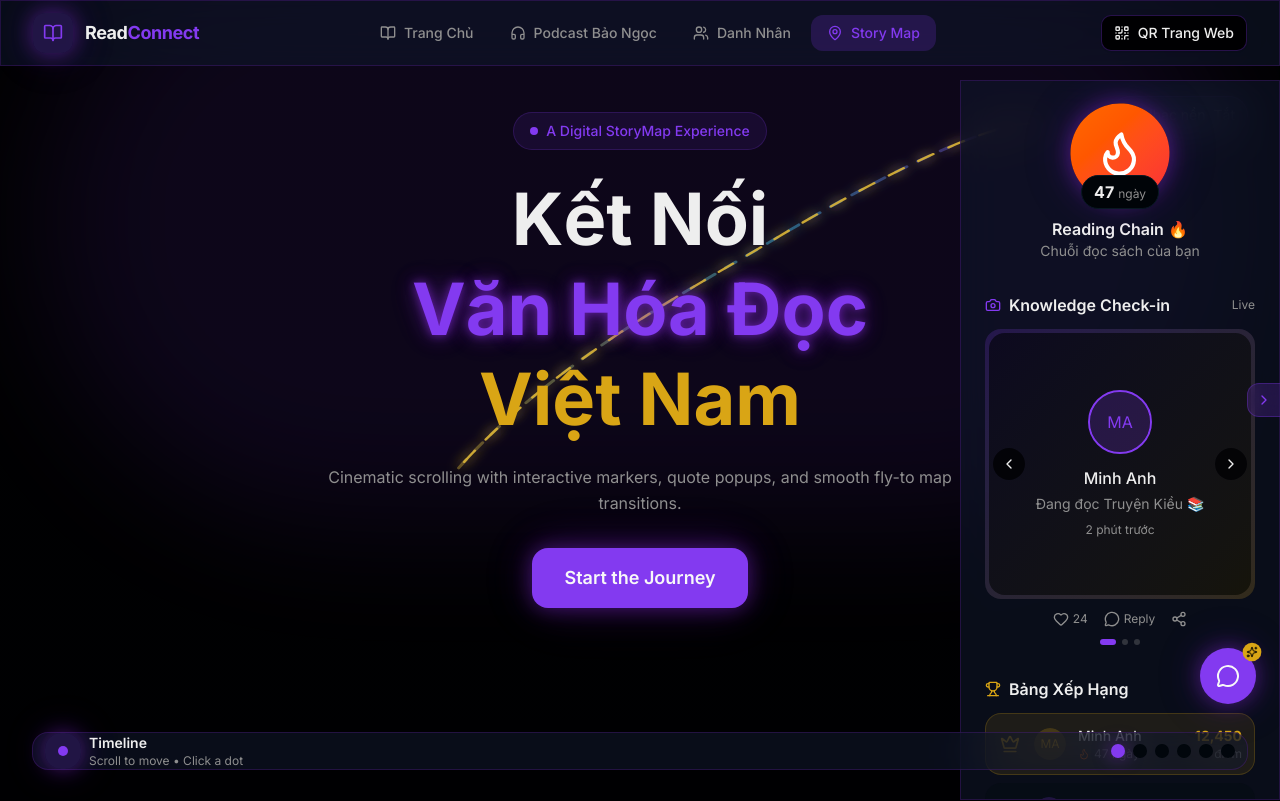
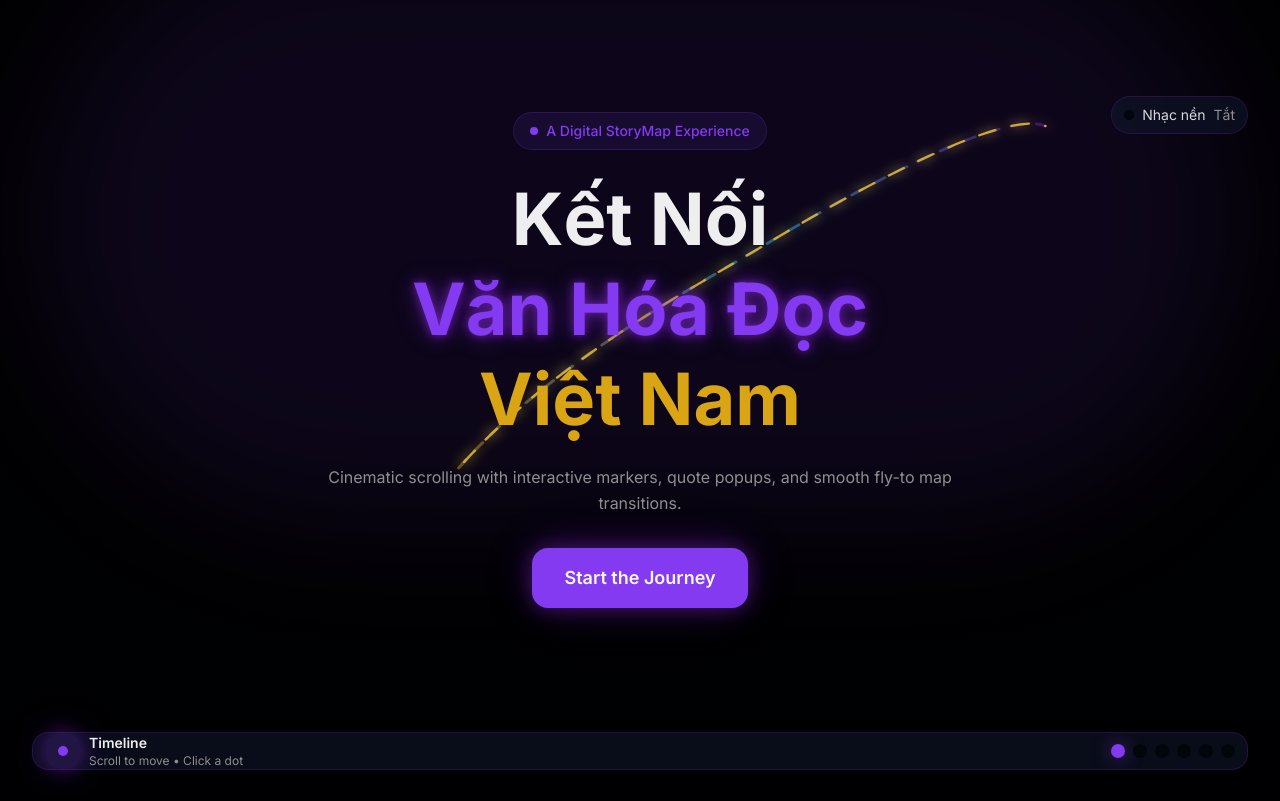
Before and after one commit to anphuoc0408/Van-hoa-doc, a Next.js app: page / in a window 1280 px wide. Shown: the top 801 px of the page. Built offline with nearby package versions, Linux system fonts and the light colour scheme.

Commit message:
New cinematic storymap

```diff
--- a/app/page.tsx
+++ b/app/page.tsx
@@ -1,68 +1,9 @@
-"use client"
-
-import { useState } from "react"
-import { motion, AnimatePresence } from "framer-motion"
-import { Navigation } from "@/components/navigation"
-import { HeroSection } from "@/components/hero-section"
-import { AudioCenter } from "@/components/audio-center"
-import { CharacterCards } from "@/components/character-cards"
-import { AIAssistant } from "@/components/ai-assistant"
-import { SocialSidebar } from "@/components/social-sidebar"
 import { StoryMap } from "@/components/story-map"
 
-export default function ReadConnectApp() {
-  // Keep navigation for the whole site, but the cinematic StoryMap becomes the focus.
-  const [currentPage, setCurrentPage] = useState(3)
-
+export default function Home() {
   return (
-    <main className="min-h-screen bg-background relative overflow-hidden">
-      {/* Background Grid Pattern */}
-      <div className="fixed inset-0 pointer-events-none opacity-5">
-        <div
-          className="absolute inset-0"
-          style={{
-            backgroundImage: `
-              linear-gradient(rgba(138, 43, 226, 0.1) 1px, transparent 1px),
-              linear-gradient(90deg, rgba(138, 43, 226, 0.1) 1px, transparent 1px)
-            `,
-            backgroundSize: "50px 50px",
-          }}
-        />
-      </div>
-
-      <Navigation currentPage={currentPage} setCurrentPage={setCurrentPage} />
-
-      <AnimatePresence mode="wait">
-        {currentPage === 3 ? (
-          <motion.div
-            key={3}
-            initial={{ opacity: 0, x: 20 }}
-            animate={{ opacity: 1, x: 0 }}
-            exit={{ opacity: 0, x: -20 }}
-            transition={{ duration: 0.35 }}
-            className="lg:mr-0"
-          >
-            <StoryMap />
-          </motion.div>
-        ) : (
-          <motion.div
-            key={currentPage}
-            initial={{ opacity: 0, x: 20 }}
-            animate={{ opacity: 1, x: 0 }}
-            exit={{ opacity: 0, x: -20 }}
-            transition={{ duration: 0.35 }}
-            className="lg:mr-80"
-          >
-            {/* Fallback to original pages if user navigates away */}
-            {currentPage === 0 && <HeroSection setCurrentPage={setCurrentPage} />}
-            {currentPage === 1 && <AudioCenter />}
-            {currentPage === 2 && <CharacterCards />}
-          </motion.div>
-        )}
-      </AnimatePresence>
-
-      <AIAssistant />
-      <SocialSidebar />
+    <main>
+      <StoryMap />
     </main>
   )
 }
```
